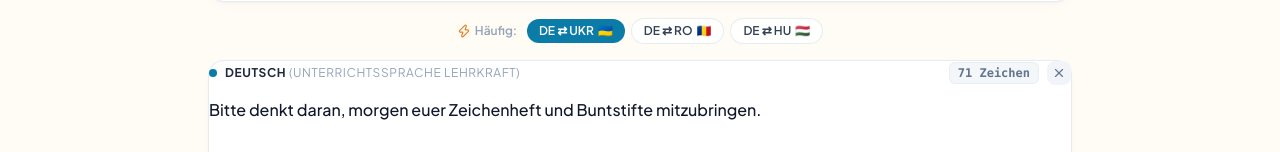
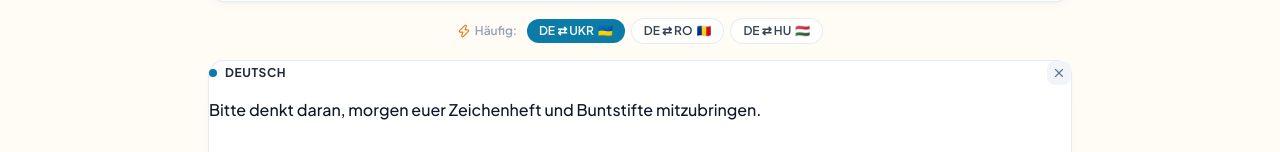
Before and after one commit to schlayer1/translatorHBS, a React (Vite) app: page / in a window 1280 px wide. Shown: the part 186-338 px from the top of the page. Built offline with nearby package versions, Linux system fonts and the light colour scheme; no server answers.

Commit message:
refactor(translator): remove description note and character count badge

```diff
--- a/src/components/TranslatorView.jsx
+++ b/src/components/TranslatorView.jsx
@@ -343,13 +343,10 @@ export default function TranslatorView({ onOpenDialogue, isForcedOffline = false
           <div className="flex items-center gap-2">
             <span className="w-2 h-2 rounded-full bg-school-blue"></span>
             <span className="text-xs font-bold uppercase tracking-wider text-slate-800">
-              {currentSourceObj.name} <span className="text-slate-400 font-normal">({currentSourceObj.description})</span>
+              {currentSourceObj.name}
             </span>
           </div>
           <div className="flex items-center gap-2">
-            <span className="text-xs font-mono tabular-nums font-semibold px-2 py-0.5 rounded-md bg-slate-100/80 text-slate-500 border border-slate-200/60">
-              {sourceText.length} Zeichen
-            </span>
             {sourceText && (
               <button
                 onClick={() => {
```
